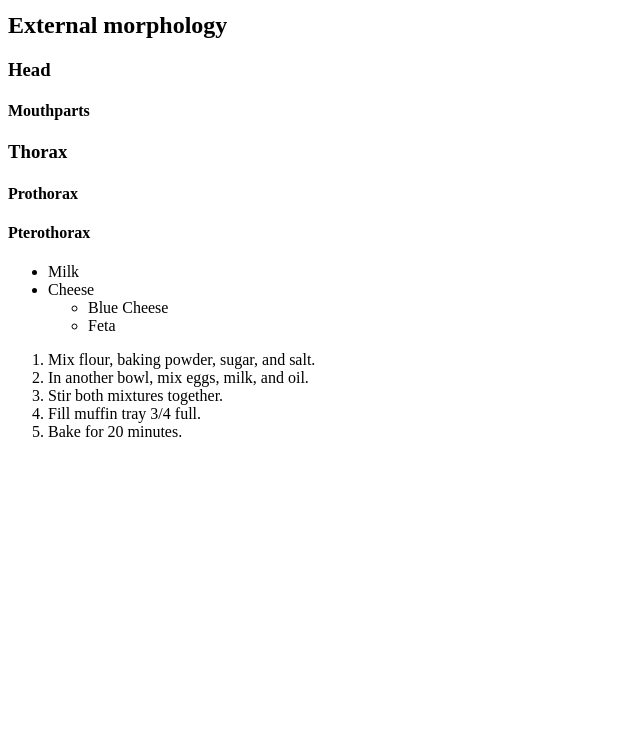
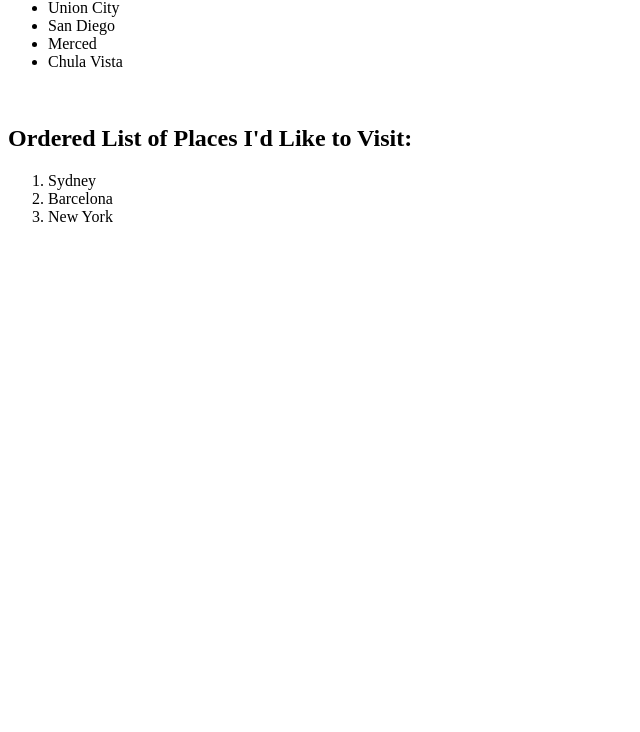
Before and after one commit to gonzz007/html-exercise, a plain HTML site: page index.html in a window 1280 px wide. Shown: the part 68-800 px from the top of the page, without its empty margins (0-640 px from the left). Drawn offline with Linux system fonts and the light colour scheme.

Commit message:
Corrected Assign

```diff
--- a/index.html
+++ b/index.html
@@ -5,30 +5,20 @@
     <meta name="viewport" content="width=device-width, initial-scale=1.0">
     <meta http-equiv="X-UA-Compatible" content="ie=edge">
     <title>Document</title>
-    <h1>Beetles</h1>
-    <h2>External morphology</h2>
-        <h3>Head</h3>
-            <h4>Mouthparts</h4>
-        <h3>Thorax</h3>
-            <h4>Prothorax</h4>
-            <h4>Pterothorax</h4>
 </head>
 <body>
+   <h2>Unordered List of Places I've Lived:</h2>
     <ul>
-        <li>Milk</li>
-        <li>Cheese</li>
-        <ul>
-            <li>Blue Cheese</li>
-            <li>Feta</li>
-        </ul>
-    </ul>
-
+        <li>Union City</li>
+        <li>San Diego</li>
+        <li>Merced</li>
+        <li>Chula Vista</li>
+    </ul> <br>
+    <h2>Ordered List of Places I'd Like to Visit:</h2>
     <ol>
-        <li>Mix flour, baking powder, sugar, and salt.</li>
-        <li>In another bowl, mix eggs, milk, and oil.</li>
-        <li>Stir both mixtures together.</li>
-        <li>Fill muffin tray 3/4 full.</li>
-        <li>Bake for 20 minutes.</li>
-      </ol>
+        <li>Sydney</li>
+        <li>Barcelona</li>
+        <li>New York</li>
+    </ol>
 </body>
 </html>
```
